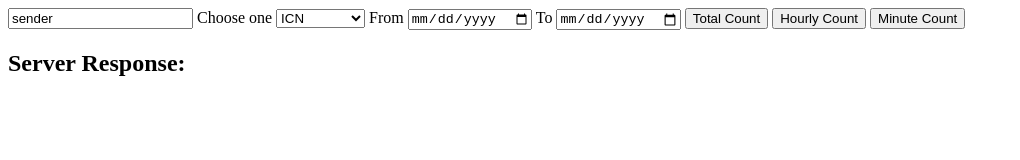
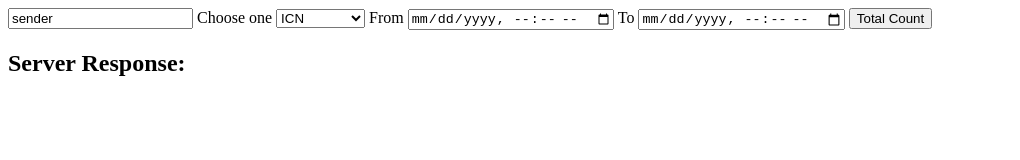
Before and after one commit to vishnurocks/nodeproject, a plain HTML site: page Project/index.html in a window 1280 px wide. Shown: the whole page, without its empty margins (0-1020 px from the left). Drawn offline with Linux system fonts and the light colour scheme.

Commit message:
Update index.html

```diff
--- a/Project/index.html
+++ b/Project/index.html
@@ -38,15 +38,16 @@
         <option value="workflow">Workflow</option>
     </select>
     <label>From</label>
-    <input type="date" id="fromdate">
+    <input type="datetime-local" id="fromdate" name="datetime" placeholder="YYYY-MM-DD HH:MM">
     <label>To</label>
-    <input type="date" id="todate">
+    <input type="datetime-local" id="todate" name="datetime" placeholder="YYYY-MM-DD HH:MM">
+
 
     <button type="button" onclick="getTotalCount()">Total Count</button>
-    <button type="button" onclick="getHourlyCount()">Hourly Count</button>
-    <button type="button" onclick="getMinuteCount()">Minute Count</button>
     <h2>Server Response:</h2>
     <div id="tableContainer"></div>
+
+    </div>
 
     <script>
         async function getTotalCount() {
@@ -72,10 +73,10 @@
 
             if (response.ok) {
                 const responseData = await response.json();
-                generateTable(responseData);
+                 generateTable(responseData);
                 console.log('Server response:', responseData);
             } else {
-                console.error('Failed to send data to the server');
+                console.log('Failed to send data to the server');
             }
         }
         function generateTable(data) {
```
